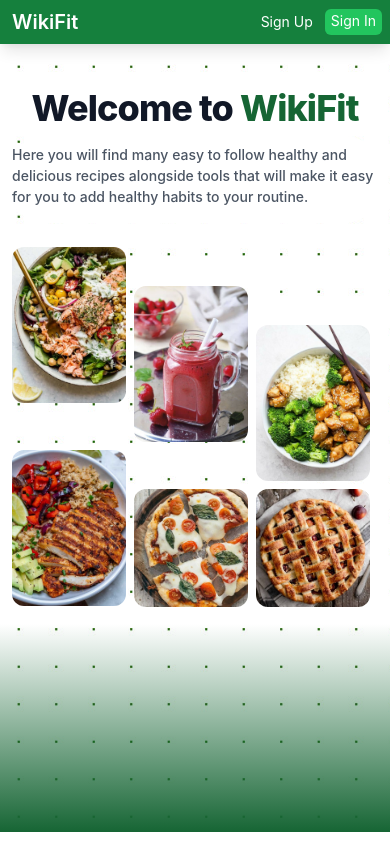
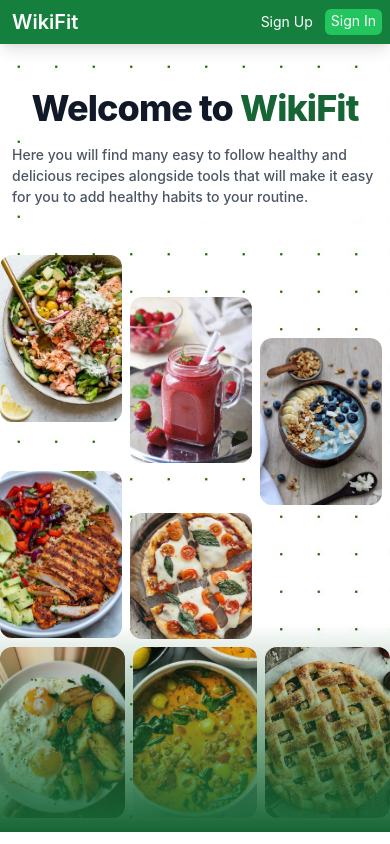
Before and after one commit to BrisaDiaz/fitness-wiki-nextjs-app, a Next.js app: page / in a window 390 px wide. Built offline with nearby package versions, Linux system fonts and the light colour scheme; no server answers.

Commit message:
improving image grid

```diff
--- a/components/layout/ImagesGrid.jsx
+++ b/components/layout/ImagesGrid.jsx
@@ -8,10 +8,10 @@ export default function ImageGrid() {
     setHasRender(true)
   }, [])
   const screen = useScreen()
-  console.log(screen)
+
   return (
-    <section className="max-h-10/12 overflow-hidden   max-w-7xl mx-auto ">
-      <div className="grid grid-cols-3 md:grid-cols-5  gap-x-2  w-full relative min-w-lg ml-2 md:ml-0 ">
+    <section className="   max-w-7xl mx-auto ">
+      <div className="grid grid-cols-3 md:grid-cols-5  gap-x-2  w-full relative min-w-lg   ">
         <div
           className={' row-span-4     -row-start-2 '.concat(
             hasRender ? 'animate-slidBottom' : ''
@@ -47,7 +47,7 @@ export default function ImageGrid() {
           />
         </div>
         <div
-          className={' row-span-4     row-start-2  '.concat(
+          className={' row-span-4   hidden md:block     row-start-2  '.concat(
             hasRender ? 'animate-slidBottom' : ''
           )}
         >
@@ -64,7 +64,7 @@ export default function ImageGrid() {
           />
         </div>
         <div
-          className={'  row-span-4     row-start-1 md:row-start-3  md:row-span-3  '.concat(
+          className={'  row-span-4     row-start-2 md:row-start-3  md:row-span-3  '.concat(
             hasRender ? 'animate-slidBottom' : ''
           )}
         >
@@ -81,7 +81,7 @@ export default function ImageGrid() {
           />
         </div>
         <div
-          className={' row-span-4     row-start-2 '.concat(
+          className={' row-span-4   hidden md:block  row-start-2 '.concat(
             hasRender ? 'animate-slidBottom' : ''
           )}
         >
@@ -116,7 +116,7 @@ export default function ImageGrid() {
         </div>
 
         <div
-          className={'row-span-2     mt-2  row-start-6  '.concat(
+          className={'row-span-3     mt-2  row-start-6  '.concat(
             hasRender ? 'animate-slidBottom' : ''
           )}
         >
@@ -148,7 +148,7 @@ export default function ImageGrid() {
           />
         </div>
         <div
-          className={'  row-span-4  mt-2   row-start-5  md:row-start-6   '.concat(
+          className={'  row-span-4  mt-2  hidden md:block   row-start-5  md:row-start-6   '.concat(
             hasRender ? 'animate-slidBottom' : ''
           )}
         >
@@ -165,7 +165,7 @@ export default function ImageGrid() {
           />
         </div>
         <div
-          className={' row-span-3     mt-2  row-start-6 '.concat(
+          className={' row-span-3   hidden md:block    mt-2  row-start-6 '.concat(
             hasRender ? 'animate-slidBottom' : ''
           )}
         >
@@ -182,6 +182,59 @@ export default function ImageGrid() {
           />
         </div>
       </div>
+      {screen.width < 768 ? (
+        <div className="grid grid-cols-3 md:hidden grid-rows-4  gap-x-2  w-full  min-w-lg ">
+          <div
+            className={' row-span-4       mt-2 '.concat(
+              hasRender ? 'animate-slidBottom' : ''
+            )}
+          >
+            <Image
+              className="rounded-xl  "
+              layout="fill"
+              src="/eggs-potatoes.jpg"
+              alt="lunches"
+              loading="eager"
+              objectFit="cover"
+              unoptimized={env.NODE_ENV !== 'PRODUCTION'}
+            />
+          </div>
+          <div
+            className={'  row-span-4  mt-2    '.concat(
+              hasRender ? 'animate-slidBottom' : ''
+            )}
+          >
+            <Image
+              className="rounded-xl "
+              layout="responsive"
+              src="/soup-image.jpg"
+              alt="soups"
+              loading="eager"
+              objectFit="cover"
+              width={300}
+              height={410}
+              unoptimized={env.NODE_ENV !== 'PRODUCTION'}
+            />
+          </div>
+          <div
+            className={' row-span-4     mt-2  r'.concat(
+              hasRender ? 'animate-slidBottom' : ''
+            )}
+          >
+            <Image
+              className="rounded-xl  "
+              layout="responsive"
+              src="/pie-image.jpg"
+              objectFit="cover"
+              alt="desserts"
+              width={300}
+              loading="eager"
+              height={410}
+              unoptimized={env.NODE_ENV !== 'PRODUCTION'}
+            />
+          </div>
+        </div>
+      ) : null}
     </section>
   )
 }
--- a/pages/index.jsx
+++ b/pages/index.jsx
@@ -18,20 +18,19 @@ export default function Home() {
         />
         <link rel="icon" href="/favicon.ico" />
       </Head>
-      <section className="custom-container bg-dot-pattern bg-repeat relative ">
+      <section className="custom-container bg-dot-pattern bg-repeat relative full-screen-h ">
         <section className="mx-auto px-1 sm:px-2 pt-10 ">
           <h1 className="text-center text-4xl max-w-2xl  mx-auto tracking-tight font-extrabold text-gray-900 sm:text-5xl md:text-6xl mb-2 bg-white w-auto px-2 sm:px-4 mx-auto">
             <span className="">Welcome to </span>
             <span className=" text-green-800 ">WikiFit</span>
           </h1>
-          <h2 className="sm:text-center p-2 pb-4 text-md sm:text-2xl sm:leading-8 font-medium self-align-bottom mb-6 sm:mb-10 hove:scale-105 bg-white rounded-full  text-gray-600 max-w-4xl  mx-auto">
+          <h2 className="sm:text-center p-2 pb-4 text-md sm:text-2xl sm:leading-8 font-medium self-align-bottom mb-8 sm:mb-12 hove:scale-105 bg-white rounded-full  text-gray-600 max-w-4xl  mx-auto">
             Here you will find many easy to follow healthy and delicious recipes
             alongside tools that will make it easy for you to add healthy habits
             to your routine.
           </h2>
-
-          <ImageGrid />
         </section>
+        <ImageGrid />
         <div className="h-1/4 w-full bg-gradient-to-t  from-green-800 to-transparent  fixed z-40 bottom-0  " />
       </section>
     </>
```
